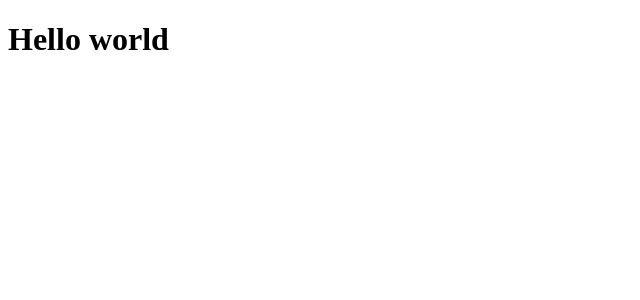
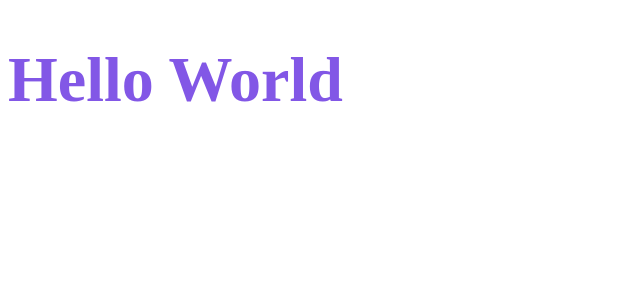
Before and after one commit to gabrielribeirojb/rocketseat-primeiro-app, a React (Create React App) app: page / in a window 1280 px wide. Shown: the top 300 px of the page, without its empty margins (0-640 px from the left). Built offline with nearby package versions, Linux system fonts and the light colour scheme.

Commit message:
class 3 - installing Styled Components

```diff
--- a/package.json
+++ b/package.json
@@ -6,6 +6,7 @@
     "react": "^17.0.2",
     "react-dom": "^17.0.2",
     "react-scripts": "5.0.0",
+    "styled-components": "^5.3.3",
     "web-vitals": "^2.1.0"
   },
   "devDependencies": {
@@ -16,6 +17,7 @@
     "@types/node": "^16.7.13",
     "@types/react": "^17.0.20",
     "@types/react-dom": "^17.0.9",
+    "@types/styled-components": "^5.1.24",
     "typescript": "^4.4.2"
   },
   "scripts": {
--- a/src/App.tsx
+++ b/src/App.tsx
@@ -1,7 +1,14 @@
+import styled from 'styled-components';
+
+const Title = styled.h1`
+  color: #8257e6;
+  font-size: 64px;
+`
+
 export function App() {
   return (
     <div className="App">
-      <h1>Hello world</h1>
+      <Title>Hello World</Title>
     </div>
   );
 }
```
Also changed, not shown: 1 other file (tests, documents, lock files or other folders).
